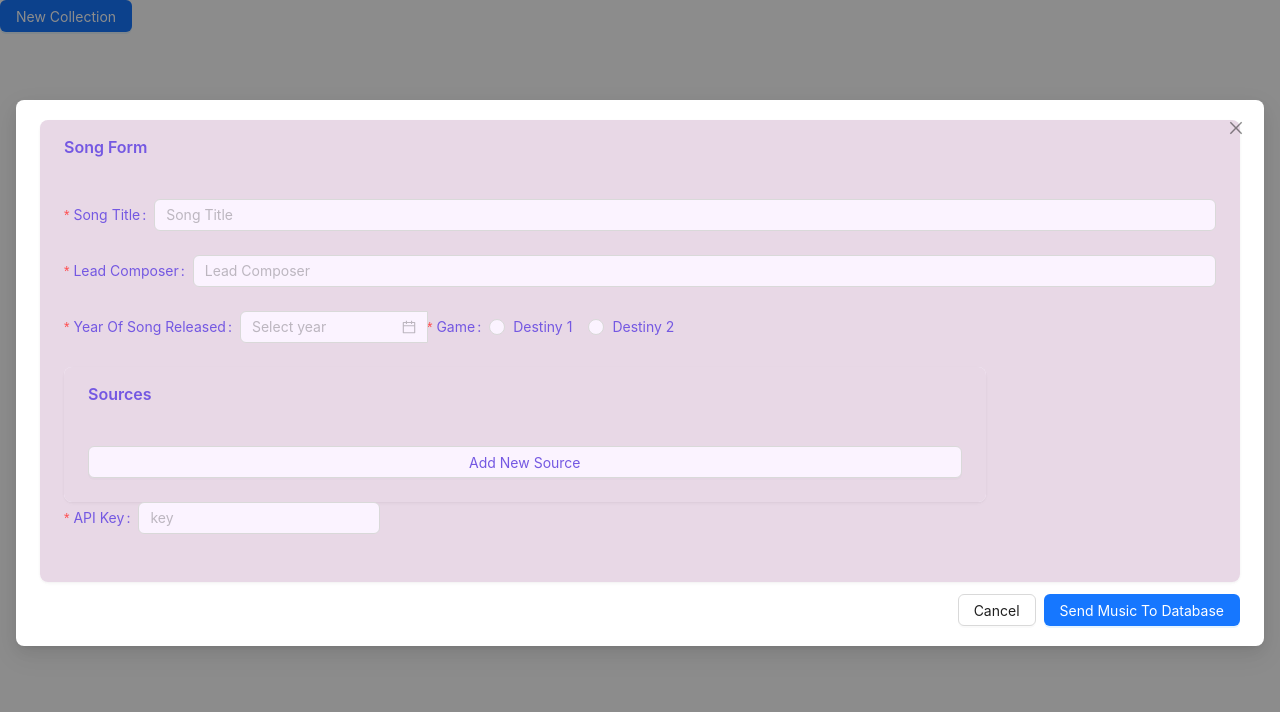
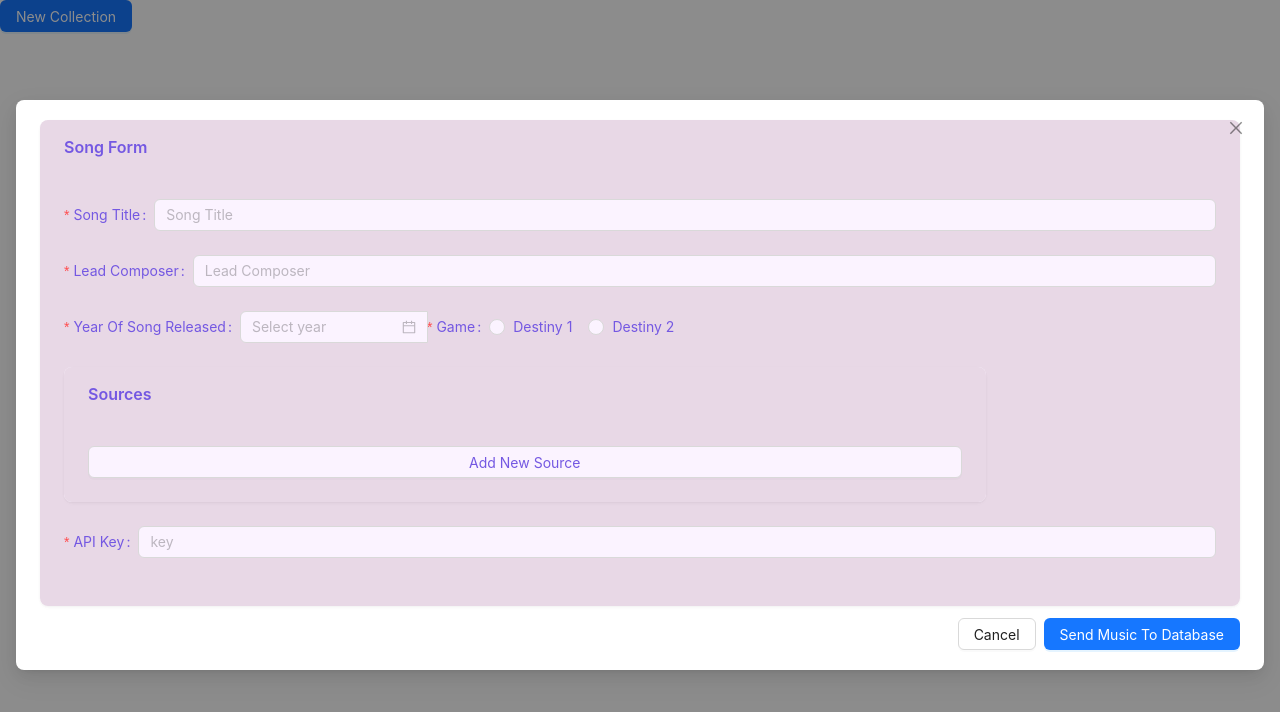
Before and after one commit to Gabe-Bryan/DMHAdminDash, a React (Create React App) app in the folder admindash/: page / in a window 1280 px wide. Both pictures are taken after a click on the button "New Collection". Shown: the top 712 px of the page. Built offline with nearby package versions, Linux system fonts and the light colour scheme.

Commit message:
fixed api key spacing

```diff
--- a/admindash/src/AddSongForm.js
+++ b/admindash/src/AddSongForm.js
@@ -1,89 +1,104 @@
-import React,{useState} from "react";
-import {Button, Layout, Input, Space, ConfigProvider, theme,Form, DatePicker,Radio, Card, notification, Modal, message} from "antd";
+import React, { useState } from "react";
+import {Button,Input,Space,ConfigProvider,theme,Form,DatePicker,Radio,Card,notification,Modal} from "antd";
 import { Content } from "antd/es/layout/layout";
-import { getSongs, getAllSongs, addNewSongTitleSimple, addNewSongURL } from './APICalls';
-import {CloseOutlined} from '@ant-design/icons';
+import {getSongs,getAllSongs,addNewSongTitleSimple,addNewSongURL} from "./APICalls";
+import { CloseOutlined } from "@ant-design/icons";
+
 const { YearPicker } = DatePicker;
+
 const onFinish = async (values) => {
-  notification.info({message:"Waiting on response from the server", placement:"top"})
-  let sourcesArray=[]
-  if (values.sources){
-  for (const source of values.sources){
-    sourcesArray.push({video_id:source.video_id,source_type:source.source_type,alt_theme:source.alt_theme,official_title:source.official_title});
+  notification.info({
+    message: "Waiting on response from the server",
+    placement: "top",
+  });
+  let sourcesArray = [];
+  if (values.sources) {
+    for (const source of values.sources) {
+      sourcesArray.push({
+        video_id: source.video_id,
+        source_type: source.source_type,
+        alt_theme: source.alt_theme,
+        official_title: source.official_title,
+      });
     }
   }
-  //console.log('Success:', values);
-  //console.log([values.song_title,null,{lead_composer:values.lead_composer, game:values.game, release_year:values.release_year.format("YYYY")},values.api_key])
-  //getAllSongs();
-  //console.log(sourcesArray)
-  const addNewSong= await addNewSongTitleSimple(values.song_title,null,{lead_composer:values.lead_composer, game:values.game, release_year:values.release_year.format("YYYY")},sourcesArray,values.api_key)
-  if(!addNewSong.error){
-    notification.success("Song was added to Database")
-  }else{
+
+  const addNewSong = await addNewSongTitleSimple(
+    values.song_title,
+    null,
+    {
+      lead_composer: values.lead_composer,
+      game: values.game,
+      release_year: values.release_year.format("YYYY"),
+    },
+    sourcesArray,
+    values.api_key
+  );
+  if (!addNewSong.error) {
+    notification.success("Song was added to Database");
+  } else {
     notification.error({
-      message:<div style={{ color: '#7458e2' }}>{addNewSong.error}</div>,
+      message: <div style={{ color: "#7458e2" }}>{addNewSong.error}</div>,
 
       style: {
-        color:'#7458e2',
-        backgroundColor:"#CA3C25"
+        color: "#7458e2",
+        backgroundColor: "#CA3C25",
       },
-      placement:"top",
-      duration:0
-    })
+      placement: "top",
+      duration: 0,
+    });
   }
+};
 
+const onFinishFailed = (errorInfo) => {
+  console.log("Failed:", errorInfo);
 };
-const onFinishFailed = (errorInfo) => {
-  console.log('Failed:', errorInfo);
-};
+
 const config = {
   rules: [
     {
-      type: 'object',
+      type: "object",
       required: true,
-      message: 'Please select time!',
+      message: "Please select time!",
     },
   ],
 };
-const lightMode={
 
+const lightMode = {
   token: {
-  colorText: '#7458e2',
+    colorText: "#7458e2",
     // Seed Token
-  colorPrimary: '#7458e2',
+    colorPrimary: "#7458e2",
     // Alias Token
-  colorBgContainer: '#fbf3ff',
+    colorBgContainer: "#fbf3ff",
     algorithm: theme.compactAlgorithm,
+  },
+};
 
-  },
-}
-function SongForm({ open, onFinish, onCancel }){
+function SongForm({ open, onFinish, onCancel }) {
   const [form] = Form.useForm();
 
-    const [buttonName] = React.useState(false)
+  const [buttonName] = React.useState(false);
 
-    const customDarkTheme={
+  const customDarkTheme = {
     token: {
-
       // Seed Token
-            colorPrimary: '#7458e2',
+      colorPrimary: "#7458e2",
       // Alias Token
-            colorBgContainer: '#fbf3ff',
+      colorBgContainer: "#fbf3ff",
       algorithm: theme.darkAlgorithm,
     },
   };
 
-
-
-    const currentTheme=lightMode
-    return(
+  const currentTheme = lightMode;
+  return (
     <Modal
       open={open}
       width={"100%"}
       okText="Send Music To Database"
       cancelText="Cancel"
       onCancel={onCancel}
-  onOk={async() => {
+      onOk={async () => {
         form
           .validateFields()
           .then(async (values) => {
@@ -91,11 +106,17 @@ function SongForm({ open, onFinish, onCancel }){
             await onFinish(values);
           })
           .catch((info) => {
-        console.log('Validate Failed:', info);
+            console.log("Validate Failed:", info);
           });
-  }}>
+      }}
+    >
       <div>
-        <Card title="Song Form"     headStyle={{ backgroundColor: '#E8D8E6', color: '#7458e2' }} bodyStyle={{ backgroundColor: '#E8D8E6' }} bordered={false}>
+        <Card
+          title="Song Form"
+          headStyle={{ backgroundColor: "#E8D8E6", color: "#7458e2" }}
+          bodyStyle={{ backgroundColor: "#E8D8E6" }}
+          bordered={false}
+        >
           <ConfigProvider theme={currentTheme}>
             <Form
               form={form}
@@ -104,17 +125,18 @@ function SongForm({ open, onFinish, onCancel }){
               onFinishFailed={onFinishFailed}
               autoComplete="off"
             >
-
               <Form.Item
                 label="Song Title"
                 name="song_title"
                 rules={[
                   {
                     required: true,
-          message: 'Please input your Song Title!',
-        },]}>
+                    message: "Please input your Song Title!",
+                  },
+                ]}
+              >
                 <Content>
-              <Space.Compact style={{width:'100%'}}>
+                  <Space.Compact style={{ width: "100%" }}>
                     <Input placeholder="Song Title" />
                   </Space.Compact>
                 </Content>
@@ -125,95 +147,115 @@ function SongForm({ open, onFinish, onCancel }){
                 rules={[
                   {
                     required: true,
-          message: 'Please input your Lead Composer!',
-        },]}>
+                    message: "Please input your Lead Composer!",
+                  },
+                ]}
+              >
                 <Content>
-            <Space.Compact style={{width:'100%'}}>
+                  <Space.Compact style={{ width: "100%" }}>
                     <Input placeholder="Lead Composer" />
                   </Space.Compact>
                 </Content>
               </Form.Item>
 
-            <Space.Compact style={{width:'100%'}}>
-              <Form.Item name="release_year" label="Year Of Song Released" {...config}>
+              <Space.Compact style={{ width: "100%" }}>
+                <Form.Item
+                  name="release_year"
+                  label="Year Of Song Released"
+                  {...config}
+                >
                   <YearPicker />
                 </Form.Item>
-              <Form.Item name="game" label="Game"
+                <Form.Item
+                  name="game"
+                  label="Game"
                   rules={[
                     {
                       required: true,
-          message: 'Please input the Game!',
-        },]}>
-
+                      message: "Please input the Game!",
+                    },
+                  ]}
+                >
                   <Radio.Group>
                     <Radio value="1">Destiny 1</Radio>
                     <Radio value="2">Destiny 2</Radio>
                   </Radio.Group>
                 </Form.Item>
               </Space.Compact>
+              <Space direction="vertical" size="large" style={{ display: 'flex' }}>
+
+              <div style={{ width: "80%" }}>
+                <SourceForm />
+              </div>
 
 
-        <div style={{width:"80%"}}>
-        <SourceForm/>
-        <Content>
-            <Space>
+
                     <Form.Item
                       label="API Key"
                       name="api_key"
                       rules={[
                         {
                           required: true,
-          message: 'Please input the key!',
-        },]}>
-
+                          message: "Please input the key!",
+                        },
+                      ]}
+                    >
                       <Input placeholder="key" />
-
                     </Form.Item>
                   </Space>
-        </Content>
-        <Space>
 
-        {/* <Button type="default" onClick={()=>newSource} >Add New Source</Button> */}
-        {/* <Button htmlType="submit" >Enter Song and Sources Into Database</Button> */}
-        </Space>
-        </div>
+
             </Form>
           </ConfigProvider>
         </Card>
       </div>
     </Modal>
-    )
+  );
 }
 
-function AddSongForm(){
+function AddSongForm() {
   const [open, setOpen] = useState(false);
-  const onCreate = async(values) => {
-    let sourcesArray=[]
-    if (values.sources){
-    for (const source of values.sources){
-      sourcesArray.push({video_id:source.video_id,source_type:source.source_type,alt_theme:source.alt_theme,official_title:source.official_title});
+  const onCreate = async (values) => {
+    let sourcesArray = [];
+    if (values.sources) {
+      for (const source of values.sources) {
+        sourcesArray.push({
+          video_id: source.video_id,
+          source_type: source.source_type,
+          alt_theme: source.alt_theme,
+          official_title: source.official_title,
+        });
       }
     }
     //console.log('Success:', values);
     //console.log([values.song_title,null,{lead_composer:values.lead_composer, game:values.game, release_year:values.release_year.format("YYYY")},values.api_key])
     //getAllSongs();
-    console.log(values.release_year)
-    const addNewSong= await addNewSongTitleSimple(values.song_title,null,{lead_composer:values.lead_composer, game:values.game, release_year:values.release_year.format("YYYY")},sourcesArray,values.api_key)
-    if(!addNewSong.error){
-      notification.success("Song was added to Database")
-    }else{
+    console.log(values.release_year);
+    const addNewSong = await addNewSongTitleSimple(
+      values.song_title,
+      null,
+      {
+        lead_composer: values.lead_composer,
+        game: values.game,
+        release_year: values.release_year.format("YYYY"),
+      },
+      sourcesArray,
+      values.api_key
+    );
+    if (!addNewSong.error) {
+      notification.success("Song was added to Database");
+    } else {
       notification.error({
-        message:<div style={{ color: '#7458e2' }}>{addNewSong.error}</div>,
+        message: <div style={{ color: "#7458e2" }}>{addNewSong.error}</div>,
 
         style: {
-          color:'#7458e2',
-          backgroundColor:"#CA3C25"
+          color: "#7458e2",
+          backgroundColor: "#CA3C25",
         },
-        placement:"top",
-        duration:0
-      })
+        placement: "top",
+        duration: 0,
+      });
     }
-
   };
   return (
     <div>
@@ -236,45 +278,63 @@ function AddSongForm(){
   );
 }
 
-
-function SourceForm () {
-
+function SourceForm() {
   return (
-
-  <Card title = 'Sources'  headStyle={{ backgroundColor: '#E8D8E6', color: '#7458e2' , borderColor: '#E8D8E6'}} bodyStyle={{ backgroundColor: '#E8D8E6', borderColor: '#E8D8E6'}} bordered={false} >
-    <Form.List name = 'sources'>
-      {(fields, {add, remove}) => (
-        <div style={{ display: 'flex', flexDirection: 'column', rowGap: 16 }}>
+    <Card
+      title="Sources"
+      headStyle={{
+        backgroundColor: "#E8D8E6",
+        color: "#7458e2",
+        borderColor: "#E8D8E6",
+      }}
+      bodyStyle={{ backgroundColor: "#E8D8E6", borderColor: "#E8D8E6" }}
+      bordered={false}
+    >
+      <Form.List name="sources">
+        {(fields, { add, remove }) => (
+          <div style={{ display: "flex", flexDirection: "column", rowGap: 16 }}>
             {fields.map((field) => (
-            <Space key = {field.key}>
-
-              <Form.Item required label = 'Video Id' name = {[field.name, 'video_id']}>
-                <Input ></Input>
+              <Space key={field.key}>
+                <Form.Item
+                  required
+                  label="Video Id"
+                  name={[field.name, "video_id"]}
+                >
+                  <Input></Input>
                 </Form.Item>
-              <Form.Item required label = 'Source Type' name = {[field.name, 'source_type']}>
-                <Input ></Input>
+                <Form.Item
+                  required
+                  label="Source Type"
+                  name={[field.name, "source_type"]}
+                >
+                  <Input></Input>
                 </Form.Item>
-              <Form.Item label = 'Alternative Theme' name = {[field.name, 'alt_theme']}>
-                <Input ></Input>
+                <Form.Item
+                  label="Alternative Theme"
+                  name={[field.name, "alt_theme"]}
+                >
+                  <Input></Input>
                 </Form.Item>
-              <Form.Item label = 'Official Title' name = {[field.name, 'official_title']}>
-                <Input ></Input>
+                <Form.Item
+                  label="Official Title"
+                  name={[field.name, "official_title"]}
+                >
+                  <Input></Input>
                 </Form.Item>
                 <center>
-                <CloseOutlined onClick = {() => remove(field.name)}/>
+                  <CloseOutlined onClick={() => remove(field.name)} />
                 </center>
               </Space>
             ))}
 
-
-          <Button type="default" onClick={add} >Add New Source</Button>
-        </div>)
-
-      }
+            <Button type="default" onClick={add}>
+              Add New Source
+            </Button>
+          </div>
+        )}
       </Form.List>
     </Card>
-
-  )
+  );
 }
 
-export default AddSongForm
+export default AddSongForm;
```
Lines whose indentation alone changed are shown as unchanged.
